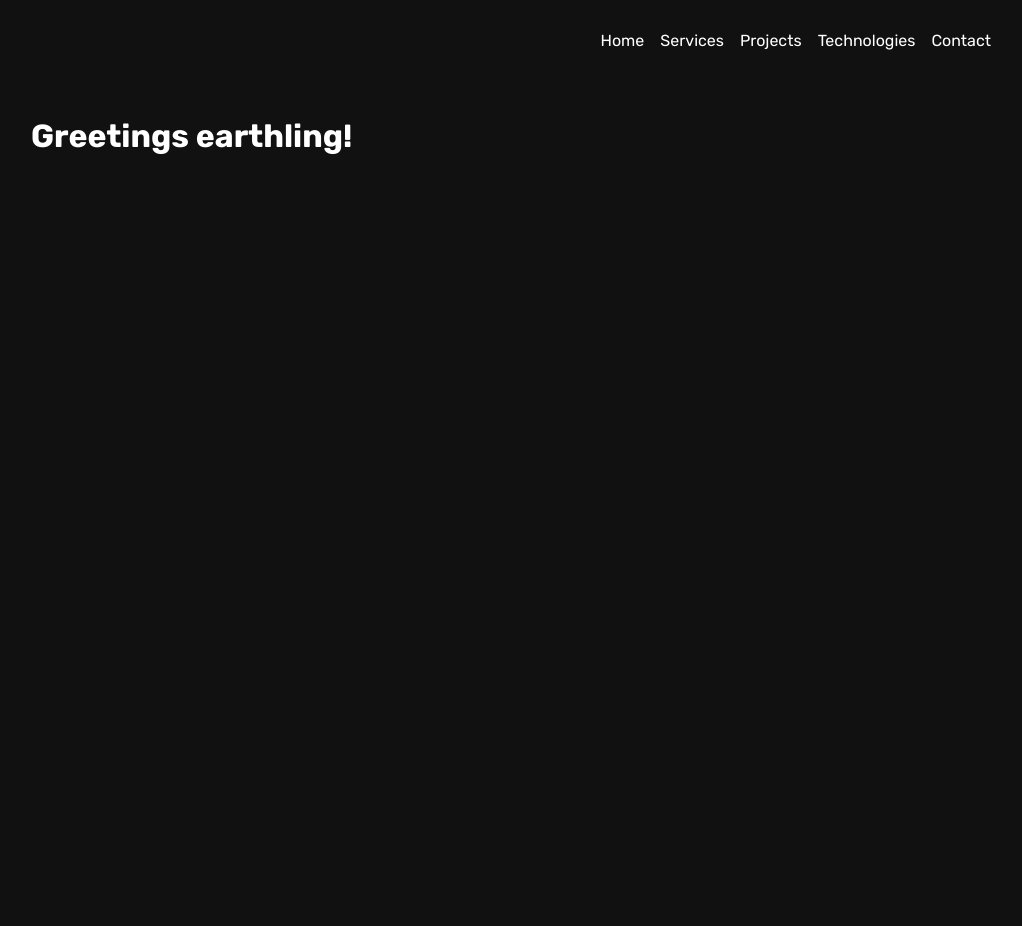
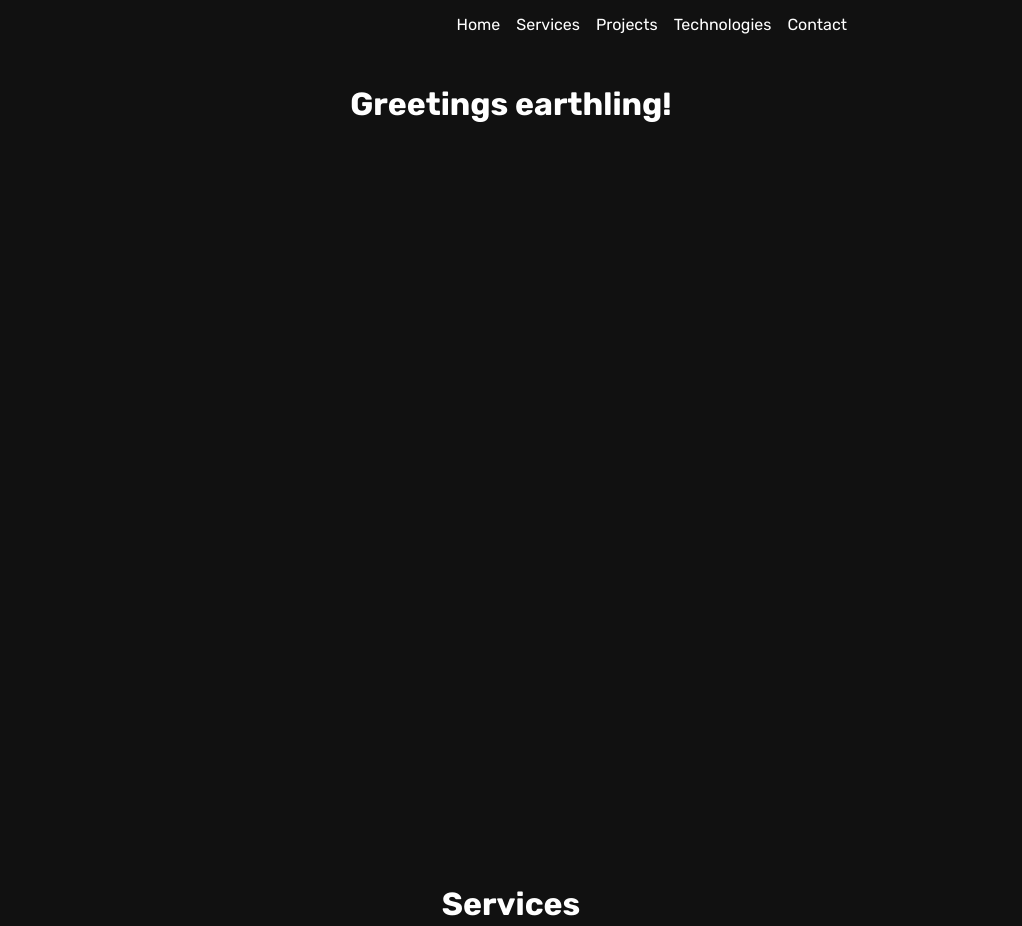
Before and after one commit to BrentVanSteertegem/brentvansteertegem.github.io, an Eleventy site: page src/index.njk in a window 1280 px wide. Shown: the top 926 px of the page, without its empty margins (129-1151 px from the left). Before the commit the page ends 800 px from the top, so only its background shows below. Built offline with nearby package versions, Linux system fonts and the light colour scheme; Eleventy itself is replaced by a stand-in of ours; files that its build step writes are made by us from their sources.

Commit message:
Added templates for one-pager

```diff
--- /dev/null
+++ b/src/_includes/components/content_contact.njk
@@ -0,0 +1,3 @@
+<div id="Contact" class="content">
+    <h1>Contact</h1>
+</div>
--- /dev/null
+++ b/src/_includes/components/content_index.njk
@@ -0,0 +1,3 @@
+<div id="Home" class="content">
+    <h1>Greetings earthling!</h1>
+</div>
--- /dev/null
+++ b/src/_includes/components/content_projects.njk
@@ -0,0 +1,3 @@
+<div id="Projects" class="content">
+    <h1>Projects</h1>
+</div>
--- /dev/null
+++ b/src/_includes/components/content_services.njk
@@ -0,0 +1,3 @@
+<div id="Services" class="content">
+    <h1>Services</h1>
+</div>
--- /dev/null
+++ b/src/_includes/components/content_technologies.njk
@@ -0,0 +1,3 @@
+<div id="Technologies" class="content">
+    <h1>Technologies</h1>
+</div>
--- a/src/_includes/components/navbar.njk
+++ b/src/_includes/components/navbar.njk
@@ -1,11 +1,9 @@
-<nav class="nav container">
+<nav class="nav container container--nav">
     {% set navPages = collections.all | eleventyNavigation %}
     <ul class="nav__links">
         {%- for entry in navPages %}
             <li>
-                <a class="nav__link" id="nav_{{entry.title}}" href="./#{{entry.key}}">
-                    {{entry.title}}
-                </a>
+                <a class="nav__link" id="nav_{{entry.title}}" href="./#{{entry.key}}">{{entry.title}}</a>
             </li>
         {%- endfor %}
     </ul>
--- a/src/assets/styles/default.css
+++ b/src/assets/styles/default.css
@@ -11,11 +11,17 @@
   --color-accent-dark: #121;
 }
 
+/* Set scroll behavior */
+html {
+  scroll-behavior: smooth;
+}
+
 /* Actual styling */
 body {
   background-color: var(--color-bg);
   color: var(--color-text);
   font-family: 'Rubik', sans-serif;
+  overflow: hidden;
 }
 
 /* Navbar */
@@ -23,11 +29,13 @@ body {
   display: flex;
   justify-content: flex-end;
   width: inherit;
+  position: fixed;
+  background-color: var(--color-bg);
 }
 
 .nav__links {
   padding: 0;
-  margin: 0 -0.5rem 0 0;
+  margin: 0;
   list-style: none;
   display: flex;
   align-items: center;
@@ -58,3 +66,16 @@ body {
   padding: 1rem;
   margin: 0 auto;
 }
+
+.container--nav {
+  width: calc(100vw - 1.5rem);
+  max-width: 60.5rem;
+  padding: 0 0.5rem 0 1rem;
+}
+
+.content {
+  padding-top: 3rem;
+  height: calc(100vh - 3rem);
+  width: fit-content;
+  margin: 0 auto;
+}
--- a/src/index.njk
+++ b/src/index.njk
@@ -8,6 +8,10 @@ eleventyNavigation:
 
 {% block contentDefault %}
     <div class="container">
-        <h1>Greetings earthling!</h1>
+        {% include "components/content_index.njk" %}
+        {% include "components/content_services.njk" %}
+        {% include "components/content_projects.njk" %}
+        {% include "components/content_technologies.njk" %}
+        {% include "components/content_contact.njk" %}
     </div>
 {% endblock %}
```
